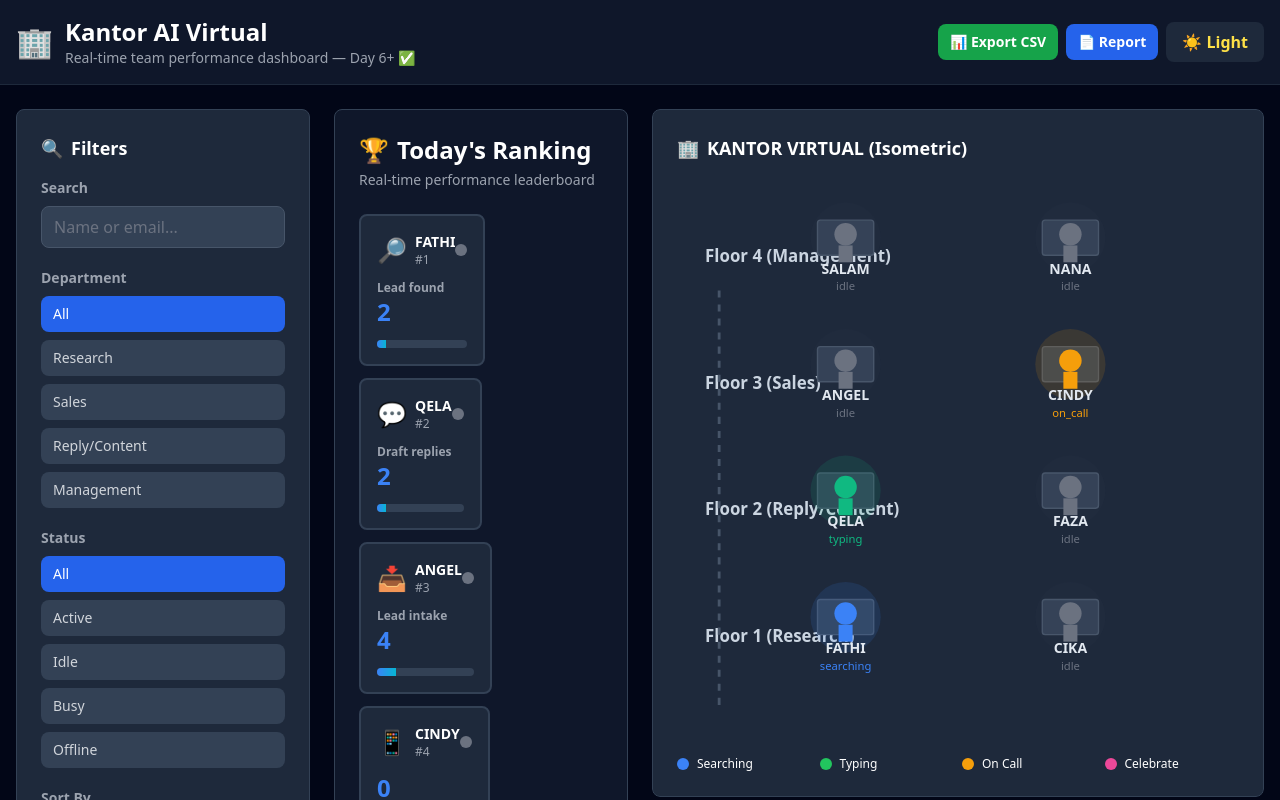
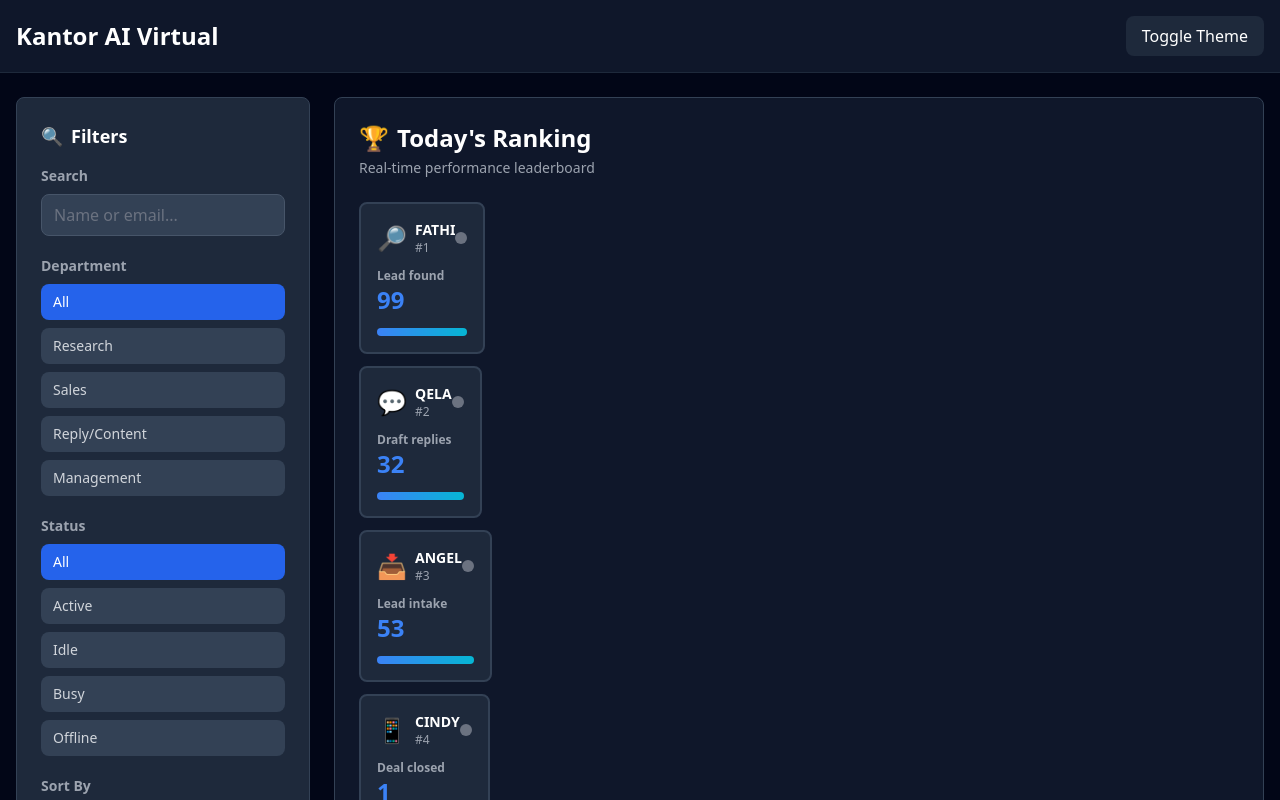
Before and after one commit to salamtrader1-dot/kantor-ai-option-a, a Next.js app: page / in a window 1280 px wide. Shown: the top 800 px of the page. Built offline with nearby package versions, Linux system fonts and the light colour scheme.

Commit message:
Update page.tsx

```diff
--- a/app/page.tsx
+++ b/app/page.tsx
@@ -1,37 +1,22 @@
-// Triggering production rebuild
 'use client';
 
 import React, { useEffect, useState } from 'react';
 import { Leaderboard } from '@/components/Leaderboard';
 import { ActivityFeed } from '@/components/ActivityFeed';
-import { OfficeIsometric } from '@/components/OfficeIsometric';
-import { ChatBubble } from '@/components/ChatBubble';
+import Office3D from '@/components/Office3D';
 import { StaffProfileModal } from '@/components/StaffProfileModal';
 import { FilterSidebar, FilterState } from '@/components/FilterSidebar';
 import { useKantorStore } from '@/lib/store/kantorStore';
 import { generateMockData, getLeaderboardMetrics } from '@/lib/mockDataGenerator';
 import { playSound } from '@/lib/soundEffects';
-import { exportActivitiesToCSV, exportLeaderboardToCSV, generateReport } from '@/lib/exportUtils';
+import { exportLeaderboardToCSV, generateReport } from '@/lib/exportUtils';
 import { StafMetric } from '@/lib/types';
-
-type ActivityStatus = 'idle' | 'searching' | 'typing' | 'on_call' | 'celebrating';
 
 export default function Home() {
   const [stafList, setStafList] = useState<StafMetric[]>([]);
   const [mounted, setMounted] = useState(false);
   const [selectedStaf, setSelectedStaf] = useState<string | null>(null);
   const [profileModalOpen, setProfileModalOpen] = useState(false);
-  const [chatBubbles, setChatBubbles] = useState<Record<string, string>>({});
-  const [stafActivities, setStafActivities] = useState<Record<string, ActivityStatus>>({
-    fathi: 'searching',
-    qela: 'typing',
-    angel: 'idle',
-    cindy: 'on_call',
-    faza: 'idle',
-    nana: 'idle',
-    cika: 'idle',
-    salam: 'idle',
-  });
   const [filters, setFilters] = useState<FilterState>({
     searchQuery: '',
     department: null,
@@ -42,20 +27,8 @@ export default function Home() {
 
   useEffect(() => {
     setMounted(true);
-
-    // Generate initial mock data
     const mockEvents = generateMockData(new Date(), 7);
-    const today = mockEvents.filter((e) => {
-      const eventDate = new Date(e.timestamp);
-      const now = new Date();
-      return (
-        eventDate.getDate() === now.getDate() &&
-        eventDate.getMonth() === now.getMonth() &&
-        eventDate.getFullYear() === now.getFullYear()
-      );
-    });
-
-    const metrics = getLeaderboardMetrics(today);
+    const metrics = getLeaderboardMetrics(mockEvents);
     const stafArray: StafMetric[] = Object.entries(metrics).map(
       ([key, value], idx) => ({
         role_key: key,
@@ -68,253 +41,33 @@ export default function Home() {
         statusLabel: value.statusLabel,
         subMetrics: value.subMetrics,
         trending: value.trending,
-        alert:
-          value.primaryCount > 18
-            ? {
-                type: 'positive',
-                text: `EXCEEDING TARGET! 🎯`,
-              }
-            : undefined,
       })
     );
-
     setStafList(stafArray);
-
-    // Simulate random activities every 10 seconds
-    const activityInterval = setInterval(() => {
-      const roles = Object.keys(stafActivities);
-      const randomRole = roles[Math.floor(Math.random() * roles.length)];
-      const activities = ['idle', 'searching', 'typing', 'on_call', 'celebrating'];
-      const randomActivity =
-        activities[Math.floor(Math.random() * activities.length)];
-
-      setStafActivities((prev: Record<string, ActivityStatus>) => ({
-        ...prev,
-        [randomRole]: randomActivity as ActivityStatus,
-      }));
-
-      // Play sound on activity change
-      if (randomActivity === 'celebrating') {
-        playSound('celebrate');
-      } else if (randomActivity === 'typing') {
-        playSound('typing');
-      }
-
-      // Add chat bubble
-      const messages: Record<string, string> = {
-        fathi: '🔎 Found leads!',
-        qela: '💬 Replying...',
-        angel: '📥 New lead!',
-        cindy: '📱 Following up...',
-        faza: '✍️ Creating content',
-        nana: '🧑‍💼 Planning...',
-        cika: '📊 Analyzing...',
-        salam: '👑 Reviewing...',
-      };
-
-      setChatBubbles((prev: Record<string, string>) => ({
-        ...prev,
-        [randomRole]: messages[randomRole] || 'Working...',
-      }));
-
-      // Remove chat bubble after 2 seconds
-      setTimeout(() => {
-        setChatBubbles((prev: Record<string, string>) => {
-          const updated = { ...prev };
-          delete updated[randomRole];
-          return updated;
-        });
-      }, 2000);
-    }, 10000);
-
-    return () => clearInterval(activityInterval);
   }, []);
 
-  if (!mounted) {
-    return <div className="flex items-center justify-center h-screen">Loading...</div>;
-  }
-
-  const handleStafClick = (roleKey: string) => {
-    setSelectedStaf(roleKey);
-    setProfileModalOpen(true);
-    playSound('approval');
-
-    // Trigger celebration animation
-    setStafActivities((prev: Record<string, ActivityStatus>) => ({
-      ...prev,
-      [roleKey]: 'celebrating',
-    }));
-
-    // Reset after 2 seconds
-    setTimeout(() => {
-      setStafActivities((prev: Record<string, ActivityStatus>) => ({
-        ...prev,
-        [roleKey]: 'idle',
-      }));
-    }, 2000);
-  };
+  if (!mounted) return <div className="flex items-center justify-center h-screen">Loading...</div>;
 
   return (
-    <div
-      className={`min-h-screen transition-colors duration-300 ${
-        theme === 'dark' ? 'bg-slate-950' : 'bg-slate-100'
-      }`}
-    >
-      {/* Header */}
-      <header
-        className={`${theme === 'dark' ? 'bg-slate-900 border-slate-800' : 'bg-white border-slate-200'} border-b sticky top-0 z-50`}
-      >
+    <div className={`min-h-screen transition-colors duration-300 ${theme === 'dark' ? 'bg-slate-950' : 'bg-slate-100'}`}>
+      <header className={`${theme === 'dark' ? 'bg-slate-900 border-slate-800' : 'bg-white border-slate-200'} border-b sticky top-0 z-50`}>
         <div className="max-w-7xl mx-auto px-4 py-4 flex items-center justify-between">
-          <div className="flex items-center gap-3">
-            <span className="text-3xl">🏢</span>
-            <div>
-              <h1
-                className={`text-2xl font-bold ${theme === 'dark' ? 'text-white' : 'text-slate-900'}`}
-              >
-                Kantor AI Virtual
-              </h1>
-              <p
-                className={`text-sm ${theme === 'dark' ? 'text-gray-400' : 'text-gray-600'}`}
-              >
-                Real-time team performance dashboard — Day 6+ ✅
-              </p>
-            </div>
-          </div>
-
-          <div className="flex items-center gap-2">
-            {/* Export buttons */}
-            <button
-              onClick={() => exportLeaderboardToCSV(stafList)}
-              className={`px-3 py-2 rounded-lg text-sm font-semibold transition ${
-                theme === 'dark'
-                  ? 'bg-green-600 hover:bg-green-700 text-white'
-                  : 'bg-green-500 hover:bg-green-600 text-white'
-              }`}
-              title="Export leaderboard as CSV"
-            >
-              📊 Export CSV
-            </button>
-
-            <button
-              onClick={() => {
-                const report = generateReport(stafList, []);
-                const blob = new Blob([report], { type: 'text/plain' });
-                const url = URL.createObjectURL(blob);
-                const link = document.createElement('a');
-                link.href = url;
-                link.download = `kantor-report-${new Date().toISOString().split('T')[0]}.txt`;
-                document.body.appendChild(link);
-                link.click();
-                document.body.removeChild(link);
-              }}
-              className={`px-3 py-2 rounded-lg text-sm font-semibold transition ${
-                theme === 'dark'
-                  ? 'bg-blue-600 hover:bg-blue-700 text-white'
-                  : 'bg-blue-500 hover:bg-blue-600 text-white'
-              }`}
-              title="Generate daily report"
-            >
-              📄 Report
-            </button>
-
-            <button
-              onClick={toggleTheme}
-              className={`px-4 py-2 rounded-lg font-semibold transition-colors ${
-                theme === 'dark'
-                  ? 'bg-slate-800 hover:bg-slate-700 text-yellow-300'
-                  : 'bg-slate-200 hover:bg-slate-300 text-slate-900'
-              }`}
-            >
-              {theme === 'dark' ? '☀️ Light' : '🌙 Dark'}
-            </button>
-          </div>
+          <h1 className={`text-2xl font-bold ${theme === 'dark' ? 'text-white' : 'text-slate-900'}`}>Kantor AI Virtual</h1>
+          <button onClick={toggleTheme} className="px-4 py-2 rounded-lg bg-slate-800 text-white">Toggle Theme</button>
         </div>
       </header>
 
-      {/* Main Content */}
       <main className="max-w-7xl mx-auto px-4 py-6">
         <div className="grid grid-cols-1 lg:grid-cols-4 gap-6">
-          {/* Left: Filter Sidebar */}
-          <div className="lg:col-span-1">
-            <FilterSidebar theme={theme} onFilterChange={setFilters} />
-          </div>
-
-          {/* Center-Right: Leaderboard + Office + Feed */}
+          <FilterSidebar theme={theme} onFilterChange={setFilters} />
           <div className="lg:col-span-3">
-            <div className="grid grid-cols-1 lg:grid-cols-3 gap-6">
-              {/* Left: Leaderboard */}
-              <div className="lg:col-span-1">
-                <div
-                  onClick={(e: React.MouseEvent<HTMLDivElement>) => {
-                    const target = e.target as HTMLElement;
-                    const card = target.closest('[data-staf]');
-                    if (card) {
-                      const roleKey = card.getAttribute('data-staf');
-                      if (roleKey) handleStafClick(roleKey);
-                    }
-                  }}
-                  className="card-hover"
-                >
-                  <Leaderboard
-                    stafList={stafList.map((s: StafMetric) => ({
-                      ...s,
-                      animating: selectedStaf === s.role_key,
-                    }))}
-                    theme={theme}
-                  />
-                </div>
-              </div>
-
-              {/* Right: Office + Feed */}
-              <div className="lg:col-span-2 space-y-4 lg:space-y-6">
-                {/* Office Isometric with Chat Bubbles */}
-                <div className="relative card-hover rounded-lg overflow-hidden">
-                  <OfficeIsometric
-                    theme={theme}
-                    stafActivities={stafActivities}
-                  />
-
-                  {/* Chat Bubbles Overlay */}
-                  {Object.entries(chatBubbles).map(([roleKey, message]) => (
-                    <ChatBubble
-                      key={`bubble-${roleKey}`}
-                      message={message}
-                      actor={roleKey}
-                      theme={theme}
-                      position={{
-                        x: Math.random() * 200 + 100,
-                        y: Math.random() * 150 + 80,
-                      }}
-                    />
-                  ))}
-                </div>
-
-                {/* Activity Feed */}
-                <div className="card-hover">
-                  <ActivityFeed theme={theme} />
-                </div>
-              </div>
-            </div>
+            <Leaderboard stafList={stafList} theme={theme} />
+            <Office3D />
+            <ActivityFeed theme={theme} />
           </div>
         </div>
       </main>
-
-      {/* Staff Profile Modal */}
-      <StaffProfileModal
-        roleKey={selectedStaf}
-        isOpen={profileModalOpen}
-        onClose={() => setProfileModalOpen(false)}
-        theme={theme}
-      />
-
-      {/* Footer */}
-      <footer
-        className={`${theme === 'dark' ? 'bg-slate-900 border-slate-800' : 'bg-slate-100 border-slate-200'} border-t mt-12`}
-      >
-        <div className="max-w-7xl mx-auto px-4 py-6 text-center text-sm text-gray-500">
-          <p>Kantor AI Virtual — Production Ready ✅ | Filters • Modals • Export • Real-time Updates | Built with Next.js + Tailwind + Framer Motion</p>
-        </div>
-      </footer>
+      <StaffProfileModal roleKey={selectedStaf} isOpen={profileModalOpen} onClose={() => setProfileModalOpen(false)} theme={theme} />
     </div>
   );
 }
```
